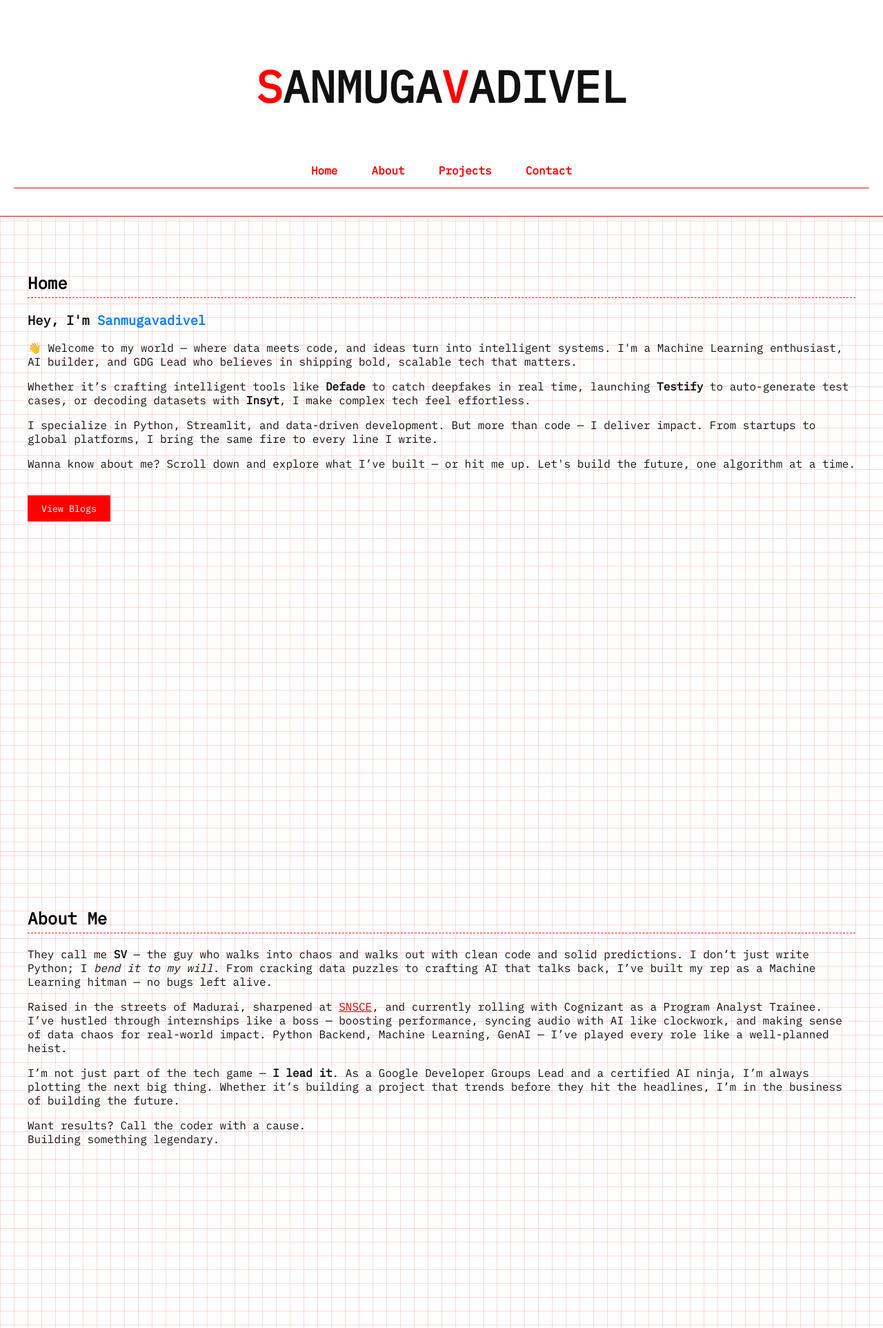
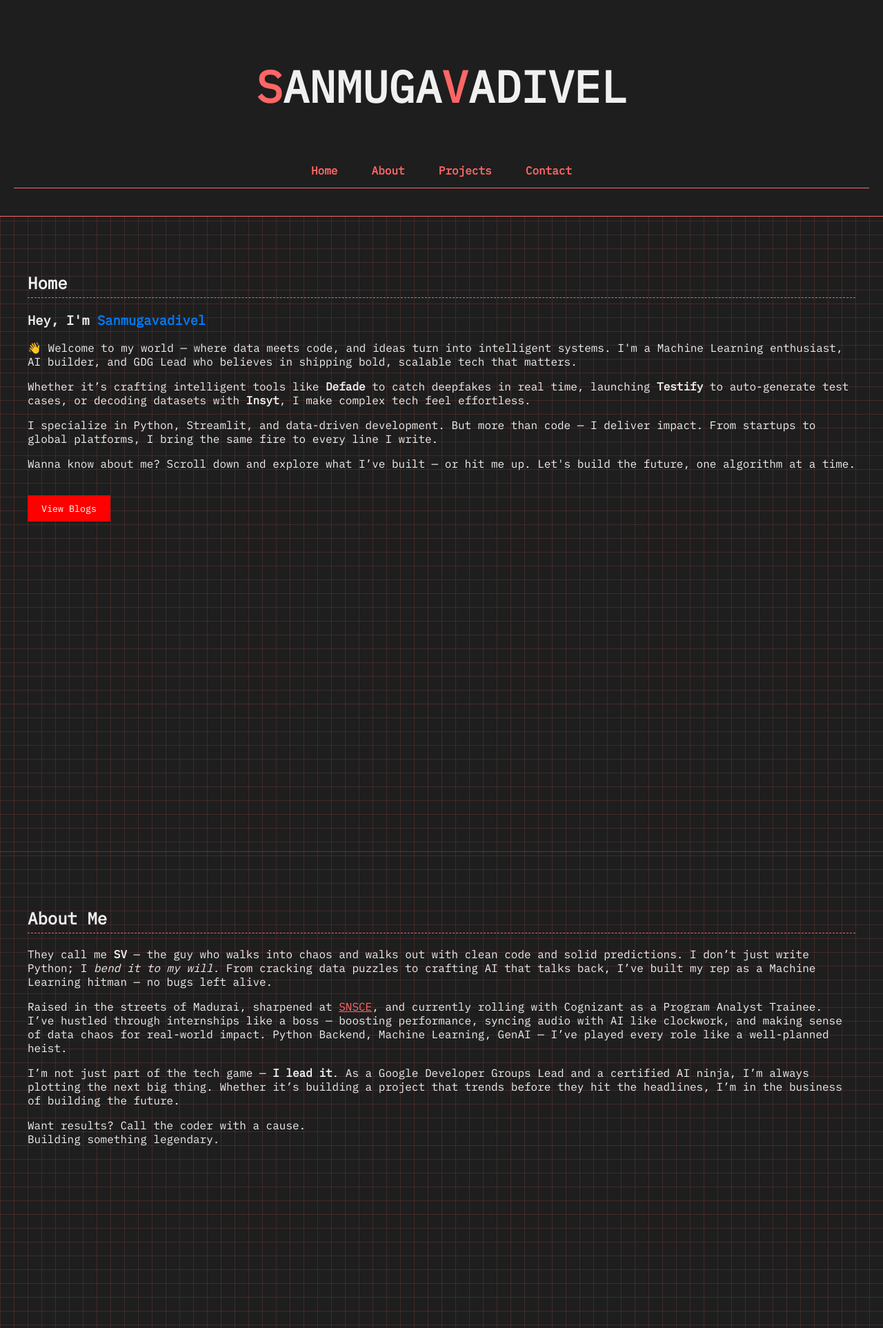
Before and after one commit to Sanmuga/portfolio, a Flask app: page / in a window 1280 px wide. Shown: the top 1925 px of the page at 69% size. Run offline with Flask 3, Linux system fonts and the light colour scheme.

Commit message:
Update style.css

```diff
--- a/static/style.css
+++ b/static/style.css
@@ -1,14 +1,25 @@
+/* style.css (Updated for Dark Mode) */
 @import url('https://fonts.googleapis.com/css2?family=IBM+Plex+Mono&display=swap');
 
+/* Dark Mode Variables */
+:root {
+  --bg-color: #1e1e1e;
+  --text-color: #f0f0f0;
+  --accent-color: #ff6666; /* Slightly lighter accent */
+  --border-color: rgba(255, 102, 102, 0.3); /* Border with accent color */
+  --link-hover-color: #ff4d4d;
+}
+
+/* Light Mode (Default - you can adjust these if you want a different default)*/
 body {
   margin: 0;
   padding: 0;
   font-family: 'IBM Plex Mono', monospace;
-  background-color: #ffffff;
-  color: #111;
+  background-color: var(--bg-color);
+  color: var(--text-color);
   background-image:
-    linear-gradient(to right, rgba(255, 0, 0, 0.15) 1px, transparent 1px),
-    linear-gradient(to bottom, rgba(255, 0, 0, 0.15) 1px, transparent 1px);
+    linear-gradient(to right, rgba(255, 102, 102, 0.15) 1px, transparent 1px), /* Accent color for grid lines */
+    linear-gradient(to bottom, rgba(255, 102, 102, 0.15) 1px, transparent 1px);
   background-size: 20px 20px;
   overflow-y: scroll;
 }
@@ -21,21 +32,21 @@ html, body {
 header {
   text-align: center;
   padding: 40px 20px;
-  border-bottom: 1px solid #ff0000;
+  border-bottom: 1px solid var(--accent-color);
   font-size: 2em;
-  background-color: #fff;
+  background-color: var(--bg-color); /* Match the body background */
 }
 
 nav {
   text-align: center;
-  border-bottom: 1px solid #ff0000;
+  border-bottom: 1px solid var(--accent-color);
   padding: 10px 0;
-  background-color: #fff;
+  background-color: var(--bg-color);
 }
 
 nav a {
   text-decoration: none;
-  color: #ff0000;
+  color: var(--accent-color);
   margin: 0 15px;
   font-weight: bold;
   font-size: 16px;
@@ -43,37 +54,82 @@ nav a {
 
 nav a:hover {
   text-decoration: underline;
+  color: var(--link-hover-color);
 }
 
 section {
   padding: 60px 40px;
   min-height: 100vh;
   background-color: transparent;
-  border-bottom: 1px solid rgba(255, 0, 0, 0.2);
+  border-bottom: 1px solid var(--border-color);
 }
 
 h2 {
   font-size: 1.5em;
-  color: #000;
-  border-bottom: 1px dashed #ff0000;
+  color: var(--text-color);
+  border-bottom: 1px dashed var(--accent-color);
   padding-bottom: 5px;
   margin-bottom: 20px;
 }
 
 a {
-  color: #d60000;
+  color: var(--accent-color);
   text-decoration: underline;
 }
+
+a:hover {
+  color: var(--link-hover-color);
+}
+
 
 footer {
   text-align: center;
   padding: 20px;
-  border-top: 1px solid #ff0000;
+  border-top: 1px solid var(--accent-color);
   font-size: 14px;
 }
 
-/* Blinking effect */
+/* Blinking effect - Adjust color */
 .static-char {
-  color: #ff0000;
+  color: var(--accent-color);
   font-weight: bold;
 }
+
+/* Button style */
+button {
+    margin-top: 20px;
+    padding: 10px 20px;
+    background-color: var(--accent-color);
+    color: var(--text-color);
+    border: none;
+    font-family: 'IBM Plex Mono';
+    cursor: pointer;
+    transition: background-color 0.3s ease; /* Add transition for smooth hover */
+}
+
+button:hover {
+    background-color: var(--link-hover-color); /* Hover effect */
+}
+
+
+/* Additional Dark Mode adjustments for better readability and contrast */
+p, ul, li {
+  color: var(--text-color);  /* Consistent text color */
+}
+
+h3 {
+  color: var(--text-color); /* Match h2 and p for better structure */
+}
+
+/* Inline styles for clarity:
+   These are for demonstration; avoid excessive inline styles in a real project.
+   If you can, move them to CSS classes for reusability. */
+
+/* Dark Mode Styles (applied via JavaScript) */
+body.dark-mode {
+    --bg-color: #121212; /* A slightly darker background */
+    --text-color: #f0f0f0;
+    --accent-color: #ff6666;
+    --border-color: rgba(255, 102, 102, 0.3);
+    --link-hover-color: #ff4d4d;
+}
```
